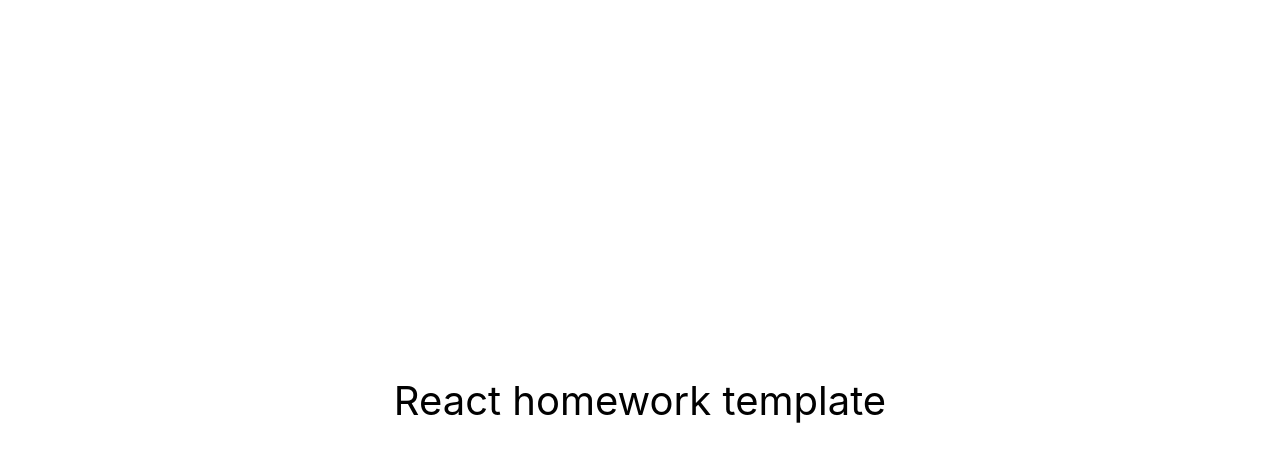
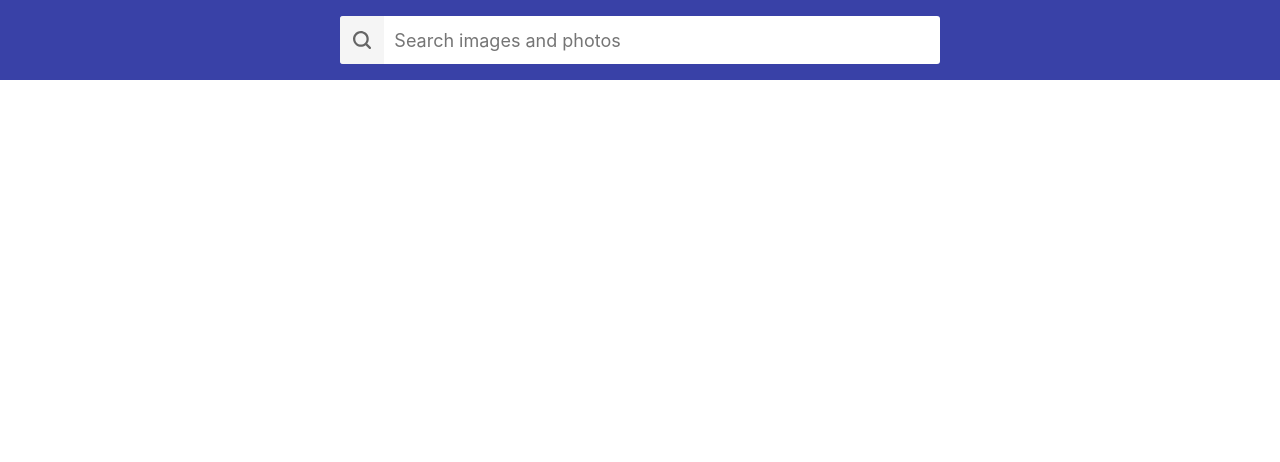
Before and after one commit to xrsQugi/react-hw-05-image-finder, a React (Create React App) app: page / in a window 1280 px wide. Shown: the top 462 px of the page. Built offline with nearby package versions, Linux system fonts and the light colour scheme.

Commit message:
search bar

```diff
--- a/src/components/App.jsx
+++ b/src/components/App.jsx
@@ -1,16 +1,16 @@
-export const App = () => {
-  return (
-    <div
-      style={{
-        height: '100vh',
-        display: 'flex',
-        justifyContent: 'center',
-        alignItems: 'center',
-        fontSize: 40,
-        color: '#010101'
-      }}
-    >
-      React homework template
-    </div>
-  );
-};
+import React, { Component } from 'react';
+import Searchbar from './Searchbar/Searchbar';
+
+export class App extends Component {
+  state = {
+    request: '',
+  };
+
+  handleFormSubmit = request => {
+    this.setState({ request });
+  };
+
+  render() {
+    return <Searchbar onSubmit={this.handleFormSubmit}/>;
+  }
+}
--- /dev/null
+++ b/src/components/Searchbar/Searchbar.jsx
@@ -0,0 +1,42 @@
+import React, { Component } from 'react';
+import style from './Searchbar.module.css'
+
+export default class Searchbar extends Component {
+
+    state = {
+        request: '',
+    }
+
+    inputChange = (event) => {
+        this.setState({
+          request: event.target.value,
+        });
+      };
+
+    formSubmit = (event) => {
+        event.preventDefault();
+        this.props.onSubmit(this.state.request);
+        this.setState({ request: '' });
+      };
+
+    render() {
+        return (
+            <header className={style.Searchbar}>
+                <form className={style.SearchForm} onSubmit={this.formSubmit}>
+                    <button type="submit" className={style.SearchForm_button}>
+                        <span className={style.SearchForm_button_label}>Search</span>
+                    </button>
+                    <input
+                        className={style.SearchForm_input}
+                        type="text"
+                        autoComplete="off"
+                        onChange={this.inputChange}
+                        value={this.state.request}
+                        autoFocus
+                        placeholder="Search images and photos"
+                    />
+                </form>
+            </header>
+        )
+    }
+}
--- /dev/null
+++ b/src/components/Searchbar/Searchbar.module.css
@@ -0,0 +1,71 @@
+
+/*
+* Стили компонента SearchForm
+*/
+
+.Searchbar{
+    background-color: #3941A7;
+    height: 80px;
+    display: flex;
+    justify-content: center;
+    align-items: center;
+}
+
+
+.SearchForm {
+    display: flex;
+    align-items: center;
+    width: 100%;
+    max-width: 600px;
+    background-color: #fff;
+    border-radius: 3px;
+    overflow: hidden;
+  }
+
+  .SearchForm_button {
+    display: inline-block;
+    width: 48px;
+    height: 48px;
+    padding: 0;
+    border: 0;
+    background-image: url('../assets/search.svg');
+    background-size: 40%;
+    background-repeat: no-repeat;
+    background-position: center;
+    opacity: 0.6;
+    transition: opacity 250ms cubic-bezier(0.4, 0, 0.2, 1);
+    cursor: pointer;
+    outline: none;
+  }
+
+  .SearchForm_button:hover {
+    opacity: 1;
+  }
+
+  .SearchForm_button_label {
+    position: absolute;
+    width: 1px;
+    height: 1px;
+    padding: 0;
+    overflow: hidden;
+    clip: rect(0, 0, 0, 0);
+    white-space: nowrap;
+    clip-path: inset(50%);
+    border: 0;
+  }
+
+  .SearchForm_input {
+    display: inline-block;
+    width: 100%;
+    font: inherit;
+    font-size: 20px;
+    border: none;
+    outline: none;
+    padding-left: 10px;
+    padding-right: 10px;
+  }
+
+  .SearchForm_input::placeholder {
+    font: inherit;
+    font-size: 18px;
+  }
--- a/src/index.css
+++ b/src/index.css
@@ -1,15 +1,28 @@
 @import-normalize; /* bring in normalize.css styles */
+html {
+  box-sizing: border-box;
+  width: 100vw;
+  overflow-x: hidden;
+}
+
+*,
+*::before,
+*::after {
+  box-sizing: inherit;
+}
 
 body {
   margin: 0;
-  font-family: -apple-system, BlinkMacSystemFont, 'Segoe UI', 'Roboto', 'Oxygen',
-    'Ubuntu', 'Cantarell', 'Fira Sans', 'Droid Sans', 'Helvetica Neue',
-    sans-serif;
+  font-family: -apple-system, BlinkMacSystemFont, 'Segoe UI', Roboto,
+    Oxygen-Sans, Ubuntu, Cantarell, 'Helvetica Neue', sans-serif;
+  color: #212121;
+  background-color: #fff;
   -webkit-font-smoothing: antialiased;
   -moz-osx-font-smoothing: grayscale;
 }
 
-code {
-  font-family: source-code-pro, Menlo, Monaco, Consolas, 'Courier New',
-    monospace;
+img {
+  display: block;
+  max-width: 100%;
+  height: auto;
 }
--- /dev/null
+++ b/src/styles.css
@@ -0,0 +1,147 @@
+html {
+  box-sizing: border-box;
+  width: 100vw;
+  overflow-x: hidden;
+}
+
+*,
+*::before,
+*::after {
+  box-sizing: inherit;
+}
+
+body {
+  margin: 0;
+  font-family: -apple-system, BlinkMacSystemFont, 'Segoe UI', Roboto,
+    Oxygen-Sans, Ubuntu, Cantarell, 'Helvetica Neue', sans-serif;
+  color: #212121;
+  background-color: #fff;
+  -webkit-font-smoothing: antialiased;
+  -moz-osx-font-smoothing: grayscale;
+}
+
+img {
+  display: block;
+  max-width: 100%;
+  height: auto;
+}
+
+/*
+ * Стили компонента App
+ */
+.App {
+  display: grid;
+  grid-template-columns: 1fr;
+  grid-gap: 16px;
+  padding-bottom: 24px;
+}
+
+/*
+ * Стили компонента Searchbar
+ */
+.Searchbar {
+  top: 0;
+  left: 0;
+  position: sticky;
+  z-index: 1100;
+  display: flex;
+  justify-content: center;
+  align-items: center;
+  min-height: 64px;
+  padding-right: 24px;
+  padding-left: 24px;
+  padding-top: 12px;
+  padding-bottom: 12px;
+  color: #fff;
+  background-color: #3f51b5;
+  box-shadow: 0px 2px 4px -1px rgba(0, 0, 0, 0.2),
+    0px 4px 5px 0px rgba(0, 0, 0, 0.14), 0px 1px 10px 0px rgba(0, 0, 0, 0.12);
+}
+
+/*
+ * Стили компонента ImageGallery
+ */
+.ImageGallery {
+  display: grid;
+  max-width: calc(100vw - 48px);
+  grid-template-columns: repeat(auto-fill, minmax(320px, 1fr));
+  grid-gap: 16px;
+  margin-top: 0;
+  margin-bottom: 0;
+  padding: 0;
+  list-style: none;
+  margin-left: auto;
+  margin-right: auto;
+}
+
+/*
+ * Стили компонента ImageGalleryItem
+ */
+.ImageGalleryItem {
+  border-radius: 2px;
+  box-shadow: 0px 1px 3px 0px rgba(0, 0, 0, 0.2),
+    0px 1px 1px 0px rgba(0, 0, 0, 0.14), 0px 2px 1px -1px rgba(0, 0, 0, 0.12);
+}
+
+.ImageGalleryItem_image {
+  width: 100%;
+  height: 260px;
+  object-fit: cover;
+  transition: transform 250ms cubic-bezier(0.4, 0, 0.2, 1);
+}
+
+.ImageGalleryItem_image:hover {
+  transform: scale(1.03);
+  cursor: zoom-in;
+}
+
+/*
+ * Стили компонента Modal
+ */
+
+.Overlay {
+  position: fixed;
+  top: 0;
+  left: 0;
+  width: 100vw;
+  height: 100vh;
+  display: flex;
+  justify-content: center;
+  align-items: center;
+  background-color: rgba(0, 0, 0, 0.8);
+  z-index: 1200;
+}
+
+.Modal {
+  max-width: calc(100vw - 48px);
+  max-height: calc(100vh - 24px);
+}
+
+/*
+* Стили компонента Buton (Load more)
+*/
+.Button {
+  padding: 8px 16px;
+  border-radius: 2px;
+  background-color: #3f51b5;
+  transition: all 250ms cubic-bezier(0.4, 0, 0.2, 1);
+  text-align: center;
+  display: inline-block;
+  color: #fff;
+  border: 0;
+  text-decoration: none;
+  cursor: pointer;
+  font-family: inherit;
+  font-size: 18px;
+  line-height: 24px;
+  font-style: normal;
+  font-weight: 500;
+  min-width: 180px;
+  box-shadow: 0px 3px 1px -2px rgba(0, 0, 0, 0.2),
+    0px 2px 2px 0px rgba(0, 0, 0, 0.14), 0px 1px 5px 0px rgba(0, 0, 0, 0.12);
+}
+
+.Button:hover,
+.Button:focus {
+  background-color: #303f9f;
+}
```
Also changed, not shown: src/components/assets/search.svg (added), 1 other file (tests, documents, lock files or other folders).
